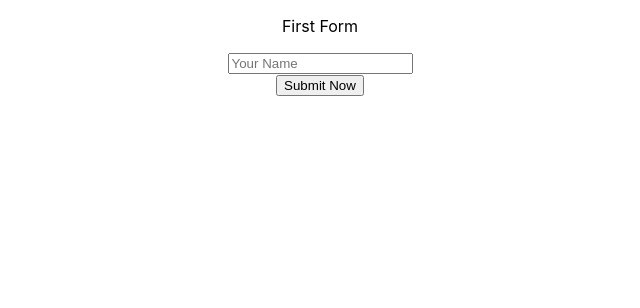
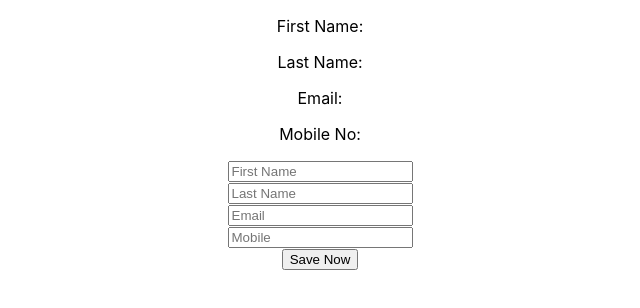
Before and after one commit to jubaerahamedbd/ReactFastTask, a React (Create React App) app: page / in a window 1280 px wide. Shown: the top 308 px of the page, without its empty margins (320-960 px from the left). Built offline with nearby package versions, Linux system fonts and the light colour scheme.

Commit message:
Multiple Form & Form Validation

```diff
--- a/src/App.js
+++ b/src/App.js
@@ -5,11 +5,12 @@ import './App.css';
 // import Condition from './components/Condition';
 // import Refresh from './components/Refresh';
 // import FindDomNode from './components/FindDomNode';
-import Form from './components/Form';
+// import Form from './components/Form';
+import Signup from './components/Signup';
 function App() {
   return (
     <div className="App">
-      <Form />
+      <Signup />
     </div>
   )
 
--- /dev/null
+++ b/src/components/Signup.js
@@ -0,0 +1,62 @@
+import React, { Component } from 'react';
+
+class Signup extends Component {
+    constructor() {
+        super()
+        this.state = {
+            fname: "",
+            lname: "",
+            email: "",
+            mobile: ""
+        }
+    }
+    onChangeHandler = (event) => {
+        this.setState({
+            [event.target.name]: event.target.value
+        })
+        if (event.target.name === 'fname') {
+            var namePattern = /^([a-zA-Z ]){2,30}$/
+            if (!namePattern.test(event.target.value)) {
+                this.setState({ fname: "First Name Is Not Valid" })
+            }
+        }
+        if (event.target.name === 'lname') {
+            var namePattern = /^([a-zA-Z ]){2,30}$/
+            if (!namePattern.test(event.target.value)) {
+                this.setState({ lname: "Last Name Is Not Valid" })
+            }
+        }
+        if (event.target.name === 'email') {
+            var emailPattern = /\S+@\S+\.\S+/
+            if (!emailPattern.test(event.target.value)) {
+                this.setState({ email: "Email Is Not Valid" })
+            }
+        }
+        if (event.target.name === 'mobile') {
+            var namePattern = /^([a-zA-Z ]){2,30}$/;
+            if (!Number(event.target.value)) {
+                this.setState({ mobile: "Mobile No Not Valid" })
+            }
+        }
+    }
+    render() {
+        return (
+            <div>
+                <form>
+                <p>First Name: {this.state.fname}</p>
+                <p>Last Name: {this.state.lname}</p>
+                <p>Email: {this.state.email}</p>
+                <p>Mobile No: {this.state.mobile}</p>
+
+                    <input onChange={this.onChangeHandler} name='fname' type='text' placeholder='First Name' /><br />
+                    <input onChange={this.onChangeHandler} name='lname' type='text' placeholder='Last Name' /><br />
+                    <input onChange={this.onChangeHandler} name='email' type='text' placeholder='Email' /><br />
+                    <input onChange={this.onChangeHandler} name='mobile' type='text' placeholder='Mobile' /><br />
+                    <input name='submit' type='submit' value='Save Now' />
+                </form>
+            </div>
+        );
+    }
+}
+
+export default Signup;
```
